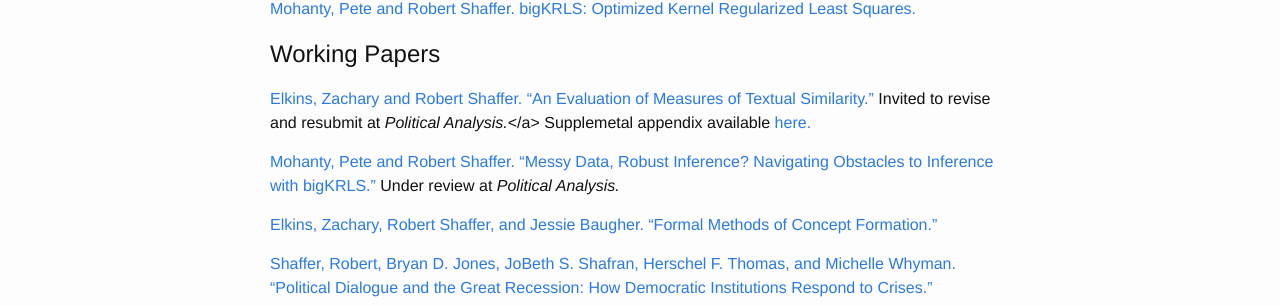
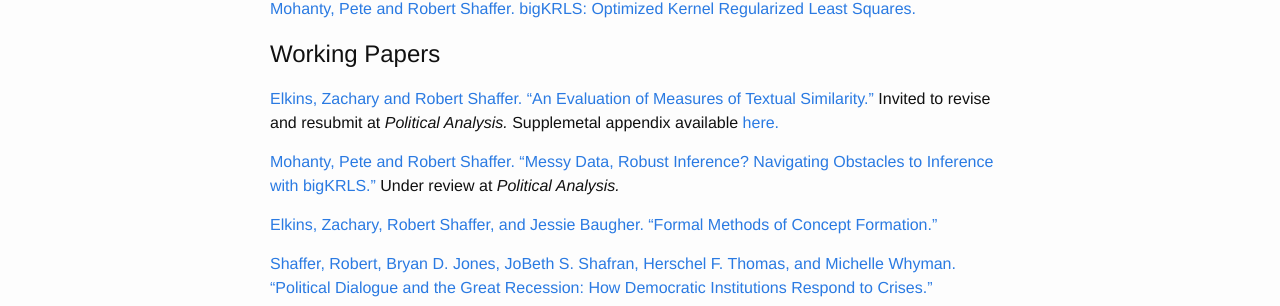
Before and after one commit to rbshaffer/rbshaffer.github.io, a Jekyll site: the page built from _pages/01_research.md, in a window 1280 px wide. Shown: the part 500-806 px from the top of the page. Built offline with Jekyll 4.4.1, drawn with Linux system fonts in a browser that asks for light colours.

Commit message:
Updating content.

```diff
--- a/_pages/01_research.md
+++ b/_pages/01_research.md
@@ -19,7 +19,7 @@
 
 
 <h2>Working Papers</h2>
-<a href="/_includes/evaluation-measures-textual.pdf" target="_blank">Elkins, Zachary and Robert Shaffer. "An Evaluation of Measures of Textual Similarity."</a> Invited to revise and resubmit at <em>Political Analysis.</em></a> Supplemetal appendix available <a href="/_includes/similarity-appendix.pdf" target="_blank">here.
+<a href="/_includes/evaluation-measures-textual.pdf" target="_blank">Elkins, Zachary and Robert Shaffer. "An Evaluation of Measures of Textual Similarity."</a> Invited to revise and resubmit at <em>Political Analysis.</em> Supplemetal appendix available <a href="/_includes/similarity-appendix.pdf" target="_blank">here.
 
 <a href="/_includes/mohanty_shaffer_bigkrls_paper.pdf" target="_blank">Mohanty, Pete and Robert Shaffer. "Messy Data, Robust Inference? Navigating Obstacles to Inference with bigKRLS."</a> Under review at <em>Political Analysis.</em>
 
```
